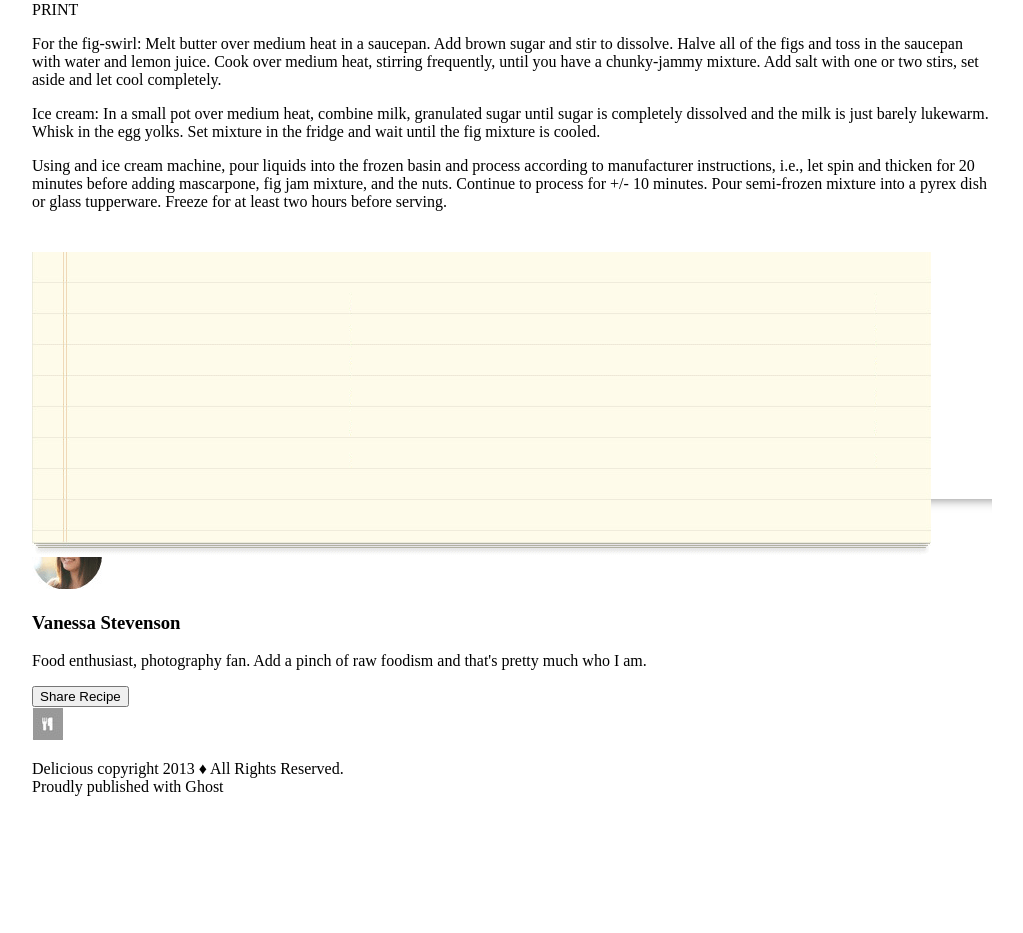
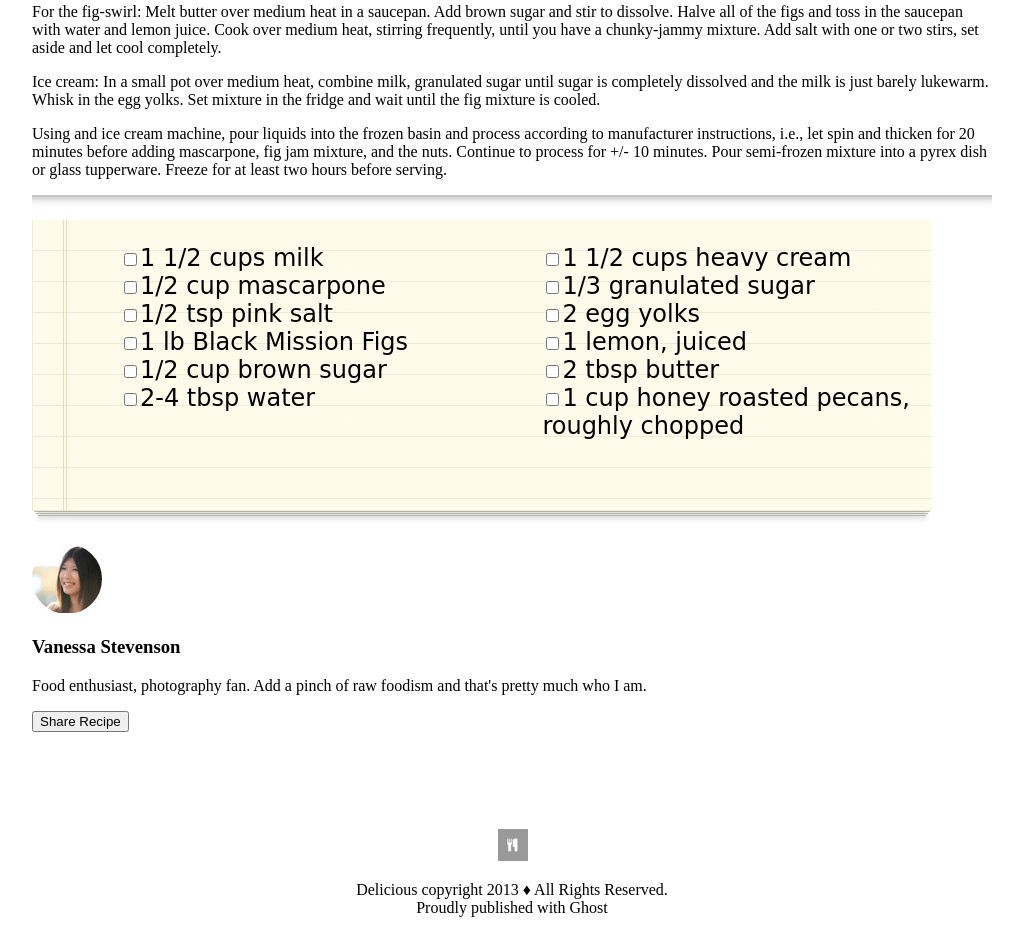
Before and after one commit to sueanyv/chocolatepizza, a plain HTML site: page index.html in a window 1280 px wide. Shown: the part 899-1832 px from the top of the page, without its empty margins (128-1151 px from the left). Before the commit the page ends 1711 px from the top, so only its background shows below. Drawn offline with Linux system fonts and the light colour scheme.

Commit message:
adding to styling

```diff
--- a/index.html
+++ b/index.html
@@ -28,7 +28,7 @@
   <h1>Chocolate Pizza</h1>
   <h4>POSTED ON 15 DEC 2013 / DESSERTS</h4>
 
-  <img id="Chocolate Pizza" alt="Image of Chocolate Pizza" src="img/choco-pizza.png"></img>
+  <img id="ChocolatePizza" alt="Image of Chocolate Pizza" src="img/choco-pizza.png"></img>
   <img id="printIco" alt="Print Icon" src="img/print-icon.png">PRINT</img>
   <article>
     <p>For the fig-swirl: Melt butter over medium heat in a saucepan. Add brown sugar and stir to dissolve. Halve all of the figs and toss in the saucepan with water and lemon juice. Cook over medium heat, stirring frequently, until you have a chunky-jammy mixture. Add salt with one or two stirs, set aside and let cool completely.</p>
--- a/style.css
+++ b/style.css
@@ -56,3 +56,41 @@ logo {
   position: absolute;
 
 }
+#ingrd-list1 {
+  z-index: 100;
+  position: absolute;
+  font-family: cursive;
+  font-size: 24px;
+  top: 5%;
+  left: 5%;
+}
+
+#ingrd-list2 {
+  z-index: 100;
+  position: absolute;
+  left: 49%;
+  font-family: cursive;
+  font-size: 24px;
+  top: 5%;
+}
+
+#footer {
+  margin-top: 10%;
+  text-align: center;
+}
+#aboutAuthor {
+  margin-top: 35%;
+}
+
+#best {
+  font-size: 10px;
+  color: gray;
+}
+
+ingrd-list li:before {
+  content:'[add icon symbol here]';
+}
+
+.ingredients {
+  list-style-type: none;
+}
```
